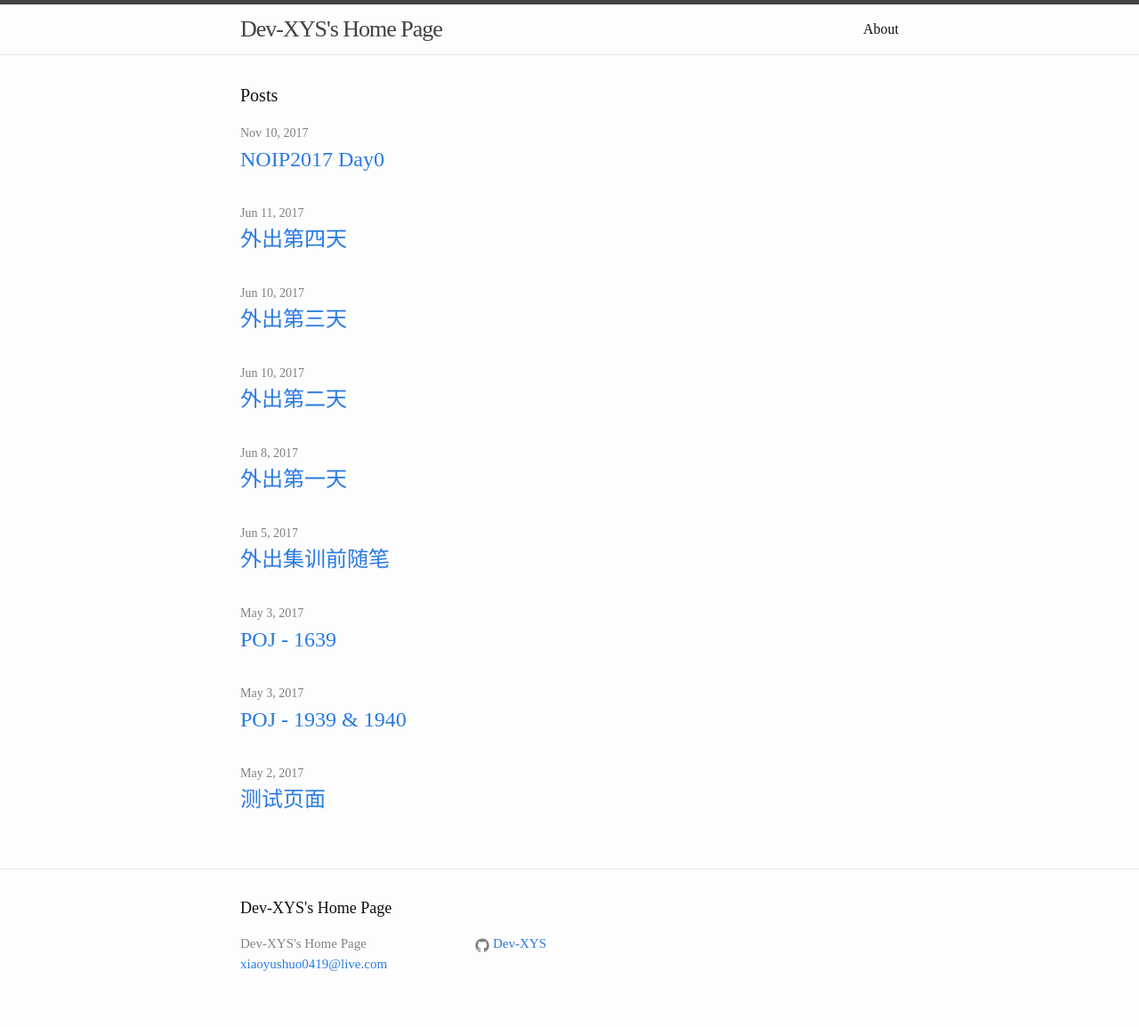
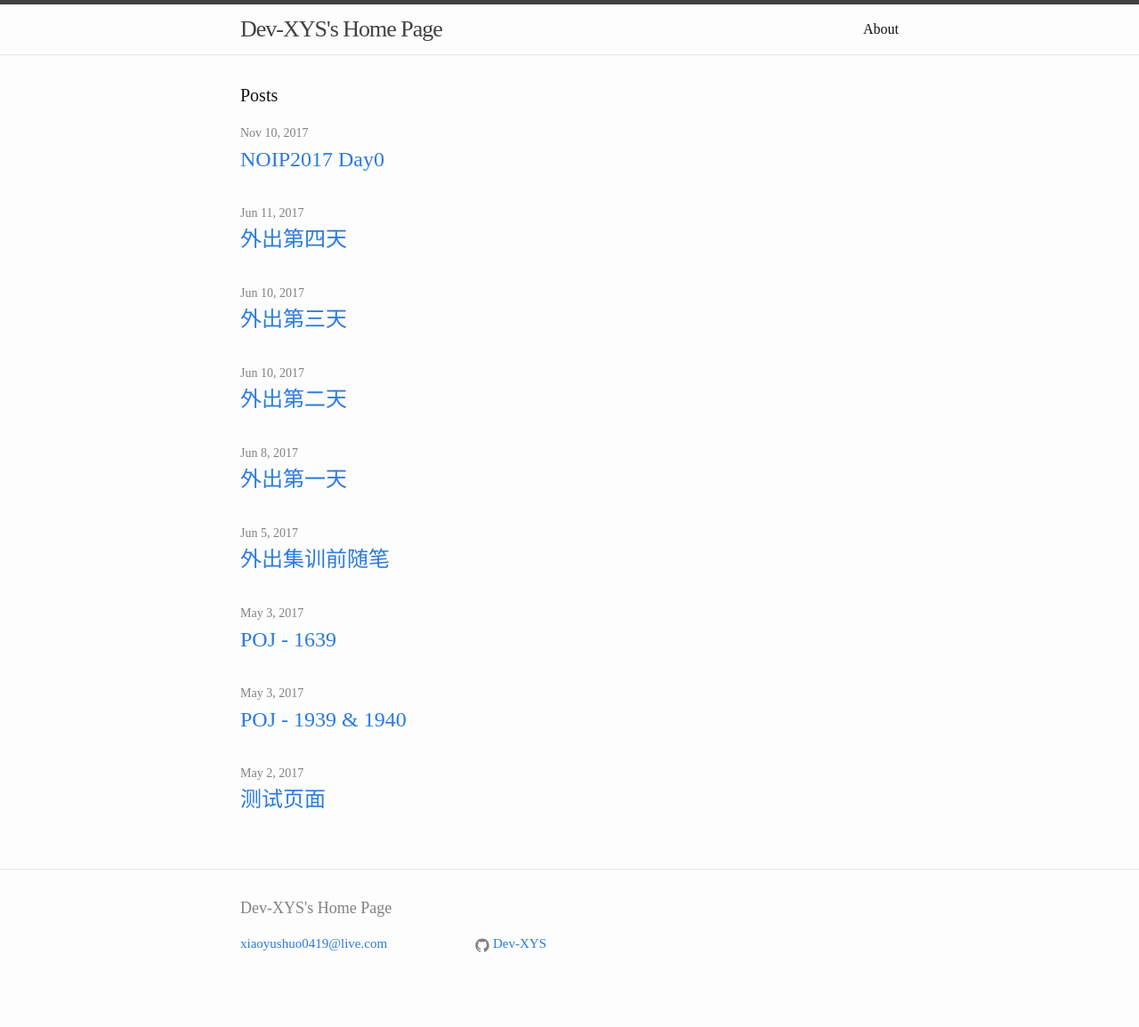
Before and after one commit to Dev-XYS/dev-xys.github.io, a Jekyll site: the page built from index.html, in a window 1280 px wide. Shown: the whole page at 89% size. Built offline with Jekyll 4.4.1, drawn with Linux system fonts in a browser that asks for light colours; after the commit the page ends 1133 px from its top, so only the background shows below that.

Commit message:
更改页脚样式与布局

```diff
--- a/_includes/footer.html
+++ b/_includes/footer.html
@@ -7,7 +7,6 @@
     <div class="footer-col-wrapper">
       <div class="footer-col footer-col-1">
         <ul class="contact-list">
-          <li>{{ site.title }}</li>
           <li><a href="mailto:{{ site.email }}">{{ site.email }}</a></li>
         </ul>
       </div>
--- a/_sass/_layout.scss
+++ b/_sass/_layout.scss
@@ -104,6 +104,7 @@
 
 .footer-heading {
     font-size: 18px;
+    color: $grey-color;
     margin-bottom: $spacing-unit / 2;
 }
 
```
